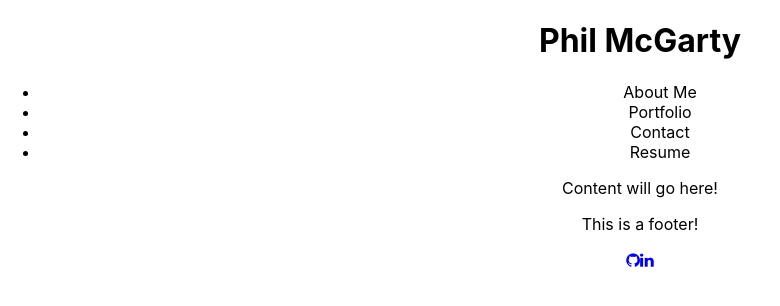
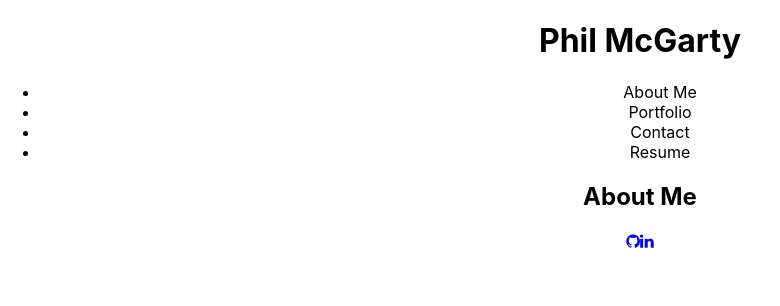
Before and after one commit to philmcgarty/react-portfolio, a React (Create React App) app: page / in a window 1280 px wide. Shown: the top 306 px of the page, without its empty margins (0-780 px from the left). Built offline with nearby package versions, Linux system fonts and the light colour scheme.

Commit message:
added conditional rendering for pages

```diff
--- a/public/index.html
+++ b/public/index.html
@@ -10,6 +10,8 @@
       content="Web site created using create-react-app"
     />
     <link rel="apple-touch-icon" href="%PUBLIC_URL%/logo192.png" />
+    <!-- Font Awesome link for github and linkedin icons -->
+    <link rel="stylesheet" href="https://cdnjs.cloudflare.com/ajax/libs/font-awesome/4.7.0/css/font-awesome.min.css"></link>
     <!--
       manifest.json provides metadata used when your web app is installed on a
       user's mobile device or desktop. See https://developers.google.com/web/fundamentals/web-app-manifest/
@@ -24,7 +26,7 @@
       work correctly both with client-side routing and a non-root public URL.
       Learn how to configure a non-root public URL by running `npm run build`.
     -->
-    <title>React App</title>
+    <title>React Portfolio</title>
   </head>
   <body>
     <noscript>You need to enable JavaScript to run this app.</noscript>
--- a/src/App.js
+++ b/src/App.js
@@ -3,6 +3,7 @@ import logo from './logo.svg';
 import './App.css';
 import Header from './components/Header';
 import Footer from './components/Footer';
+import MainContent from './components/MainContent';
 
 function App() {
 
@@ -24,7 +25,11 @@ function App() {
         currentCategory={currentCategory}
       />
       <main>
-        <p>Content will go here!</p>
+        <MainContent
+          categories={categories}
+          setCurrentCategory={setCurrentCategory}
+          currentCategory={currentCategory}
+        />
       </main>
       <Footer />
     </div>
--- /dev/null
+++ b/src/components/AboutMe.js
@@ -0,0 +1,9 @@
+import React from "react";
+
+function AboutMe () {
+    return (
+        <h2>About Me</h2>
+    )
+}
+
+export default AboutMe;
--- /dev/null
+++ b/src/components/Contact.js
@@ -0,0 +1,9 @@
+import React from "react";
+
+function Contact () {
+    return (
+        <h2>Contact</h2>
+    )
+}
+
+export default Contact;
--- a/src/components/Footer.js
+++ b/src/components/Footer.js
@@ -4,13 +4,12 @@ function Footer(){
     return(
 
         <footer>
-            <link rel="stylesheet" href="https://cdnjs.cloudflare.com/ajax/libs/font-awesome/4.7.0/css/font-awesome.min.css"></link>
-            <p>This is a footer!</p>
+            {/* <link rel="stylesheet" href="https://cdnjs.cloudflare.com/ajax/libs/font-awesome/4.7.0/css/font-awesome.min.css"></link> */}
             <a href="https://github.com/philmcgarty" target="_blank">
-                <i class="fa fa-github"></i>
+                <i className="fa fa-github"></i>
             </a>
             <a href="https://ca.linkedin.com/in/philmcgarty" target="_blank">
-            <i class='fa fa-linkedin'></i>
+            <i className='fa fa-linkedin'></i>
             </a>
         </footer>
     )
--- /dev/null
+++ b/src/components/MainContent.js
@@ -0,0 +1,37 @@
+import React, { useState } from "react";
+import AboutMe from './AboutMe'
+import Portfolio from './Portfolio';
+import Resume from './Resume';
+import Contact from './Contact';
+
+function MainContent (props) {
+    const {
+        categories = [],
+        setCurrentCategory,
+        currentCategory
+    } = props
+
+    console.log(currentCategory)
+
+    let mainSection = function(){
+        if (currentCategory.name === 'Portfolio') {
+            return <Portfolio />
+        } else if (currentCategory.name === 'Contact') {
+            return <Contact />
+        } else if (currentCategory.name === 'Resume') {
+            return <Resume />
+        } else {
+            return <AboutMe />
+        }
+    }
+
+
+    return (
+        <div>
+            {/* <p>Your current page is {currentCategory.name}</p> */}
+            {mainSection()}
+        </div>
+    )
+}
+
+export default MainContent;
--- a/src/components/Navigation.js
+++ b/src/components/Navigation.js
@@ -24,7 +24,7 @@ function Navigation(props){
                         }}
                     >
                         {category.name}
-                        {console.log(currentCategory)}
+
                     </span>
                 </li>
             ))}
--- /dev/null
+++ b/src/components/Portfolio.js
@@ -0,0 +1,9 @@
+import React from "react";
+
+function Portfolio () {
+    return (
+        <h2>Portfolio</h2>
+    )
+}
+
+export default Portfolio;
--- /dev/null
+++ b/src/components/Resume.js
@@ -0,0 +1,9 @@
+import React from "react";
+
+function Resume () {
+    return (
+        <h2>Resume</h2>
+    )
+}
+
+export default Resume;
```
